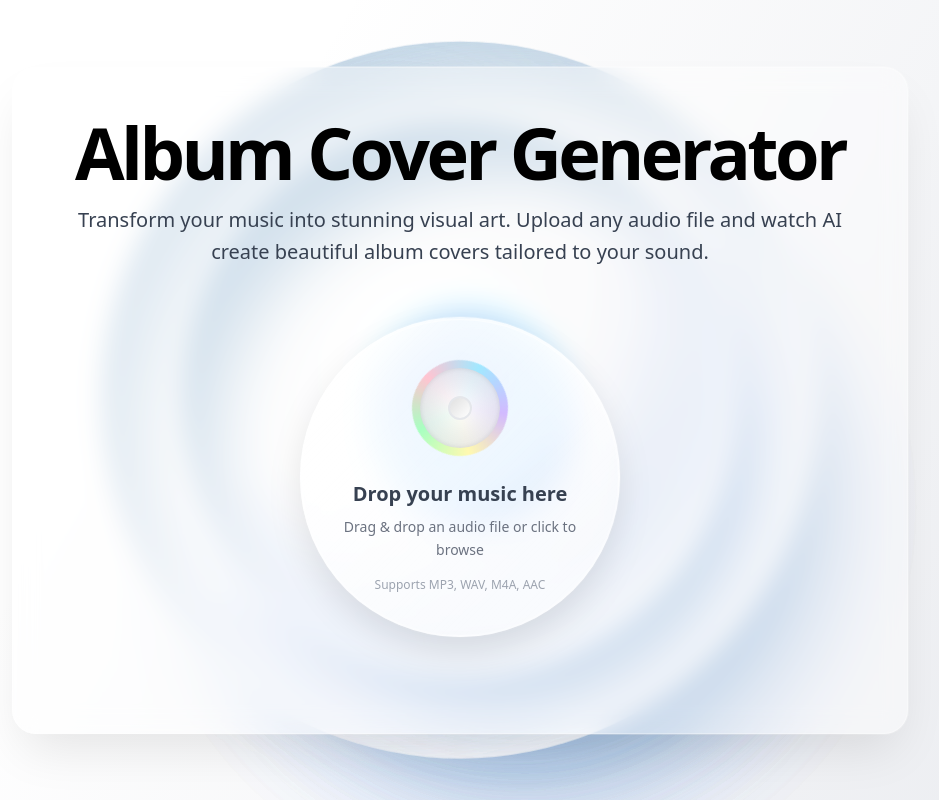
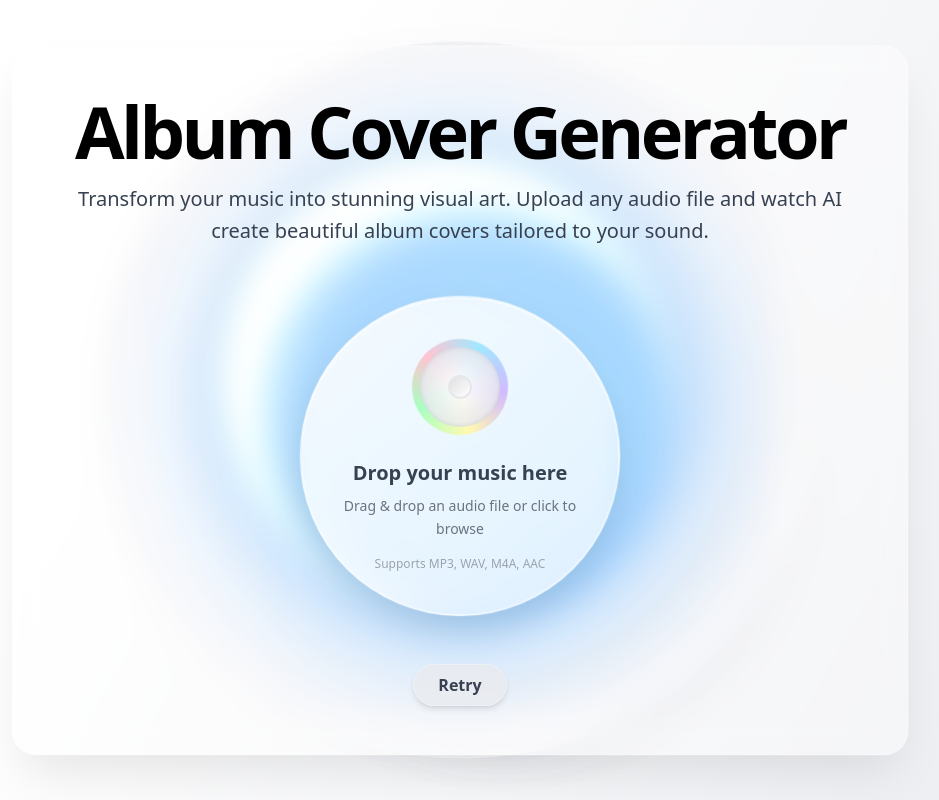
Before and after one commit to SpeedyGonzale5/ai-album-cover, a Next.js app: page / in a window 1280 px wide. Shown: the whole page, without its empty margins (180-1119 px from the left). Built offline with nearby package versions, Linux system fonts and the light colour scheme.

Commit message:
changed background to neuromorphic blue aura with white waves

```diff
--- a/src/app/page.js
+++ b/src/app/page.js
@@ -19,9 +19,21 @@ export default function Home() {
   const [isAnalyzing, setIsAnalyzing] = useState(false)
   const [isGenerating, setIsGenerating] = useState(false)
   const [isModalOpen, setIsModalOpen] = useState(false)
+  const [isCardVisible, setIsCardVisible] = useState(true)
 
   const handleFileUpload = (file) => {
     setAudioFile(file)
+    setAnalysis(null)
+    setCovers([])
+  }
+
+  const handleRetry = () => {
+    setIsCardVisible(false)
+  }
+
+  const handleGenerate = () => {
+    setIsCardVisible(true)
+    setAudioFile(null)
     setAnalysis(null)
     setCovers([])
   }
@@ -43,7 +55,10 @@ export default function Home() {
   }
 
   return (
-    <div className="min-h-screen relative overflow-hidden flex items-center justify-center p-4">
+    <div
+      className="min-h-screen relative overflow-hidden flex items-center justify-center p-4"
+      onClick={() => !isCardVisible && handleGenerate()}
+    >
       {/* Neomorphic Aura Background */}
       <div className="absolute inset-0 z-0">
         <NeomorphicAura />
@@ -54,7 +69,11 @@ export default function Home() {
         <Threads color={[0.678, 0.847, 0.902]} />
       </div> */}
 
-      <div className="w-full max-w-4xl relative z-10">
+      <div
+        className={`w-full max-w-4xl relative z-10 transition-all duration-700 ease-in-out ${
+          isCardVisible ? 'opacity-100 scale-100' : 'opacity-0 scale-95 pointer-events-none'
+        }`}
+      >
         <div className="glass-card rounded-3xl p-8 md:p-12">
           {/* Header */}
           <div className="text-center mb-12">
@@ -95,8 +114,28 @@ export default function Home() {
               <p className="text-gray-500 text-sm mt-2">Generating 6 unique designs</p>
             </div>
           )}
+
+          <div className="text-center mt-8">
+            <button
+              onClick={handleRetry}
+              className="bg-gray-200/70 hover:bg-gray-300/70 text-gray-700 font-semibold py-2 px-6 rounded-full transition-all duration-300 backdrop-blur-sm border border-white/30 shadow-md"
+            >
+              Retry
+            </button>
+          </div>
         </div>
       </div>
+
+      <div
+        className={`absolute z-20 text-center transition-all duration-700 ease-in-out ${
+          !isCardVisible ? 'opacity-100 scale-100' : 'opacity-0 scale-105 pointer-events-none'
+        }`}
+      >
+        <h2 className="text-3xl font-bold text-gray-800/80 drop-shadow-lg cursor-pointer">
+          Press to Generate
+        </h2>
+      </div>
+
       <Modal isOpen={isModalOpen} onClose={closeModal}>
         {analysis && (
           <div className="mb-12">
--- a/src/components/NeomorphicAura.css
+++ b/src/components/NeomorphicAura.css
@@ -21,30 +21,32 @@
   display: flex;
   align-items: center;
   justify-content: center;
-  width: 200px;
-  height: 200px;
+  width: 400px;
+  height: 400px;
   border-radius: 50%;
   position: relative;
   z-index: 10;
 
   background: radial-gradient(
     circle at 20% 20%,
-    rgba(100, 149, 237, 0.9) 25%,
-    rgba(173, 216, 230, 0.7)
+    rgba(100, 149, 237, 0.8) 25%,
+    rgba(70, 130, 180, 0.6)
   ),
   linear-gradient(
     120deg,
-    rgba(135, 206, 250, 0.8),
-    rgba(70, 130, 180, 0.6)
+    rgba(70, 130, 180, 0.6),
+    rgba(100, 149, 237, 0.4)
   );
 
   box-shadow:
-    inset 15px 20px 50px -10px rgba(255, 255, 255, 1),
-    inset -25px -35px 15px -32px rgba(70, 130, 180, 0.6),
-    inset -25px -35px 50px -20px rgba(100, 149, 237, 0.5),
-    -15px -20px 25px -2px rgba(255, 255, 255, 1),
-    15px 25px 15px -18px rgba(70, 130, 180, 0.6),
-    15px 30px 30px -12px rgba(100, 149, 237, 0.4);
+    inset 15px 20px 50px -10px rgba(255, 255, 255, 0.9),
+    inset -25px -35px 15px -32px rgba(70, 130, 180, 0.3),
+    inset -25px -35px 50px -20px rgba(100, 149, 237, 0.2),
+    -15px -20px 30px -2px rgba(255, 255, 255, 0.8),
+    15px 25px 15px -18px rgba(70, 130, 180, 0.3),
+    15px 30px 40px -12px rgba(100, 149, 237, 0.2),
+    0 0 80px rgba(100, 149, 237, 0.4),
+    0 0 120px rgba(70, 130, 180, 0.3);
 
   animation: CenterPulse 4s ease-in-out infinite;
 }
@@ -75,7 +77,7 @@
   bottom: 5%;
 
   border-radius: 50%;
-  filter: blur(15px);
+  filter: blur(20px);
 
   background: radial-gradient(
     circle at 75% 75%,
@@ -85,17 +87,17 @@
 
   opacity: 0;
 
-  animation: NeoInnerShadowAnimation 3s ease infinite;
+  animation: NeoInnerShadowAnimation 2s ease infinite;
 }
 
 .neo-triangle {
   position: relative;
   z-index: 3;
-  color: rgba(70, 130, 180, 0.9);
+  color: rgba(255, 255, 255, 0.9);
   display: flex;
   align-items: center;
   justify-content: center;
-  filter: drop-shadow(0 0 10px rgba(135, 206, 250, 0.7));
+  filter: drop-shadow(0 0 10px rgba(255, 255, 255, 0.8));
 }
 
 .neo-waves {
@@ -153,14 +155,14 @@
   border-radius: 50%;
 
   box-shadow:
-    inset -18px -25px 25px -10px rgba(255, 255, 255, 1),
-    inset 18px 25px 25px -10px rgba(70, 130, 180, 0.6),
-    inset 15px 20px 25px -10px rgba(255, 255, 255, 1),
-    inset -25px -35px 15px -32px rgba(70, 130, 180, 0.6),
-    inset -25px -35px 50px -20px rgba(100, 149, 237, 0.5),
-    -15px -20px 25px -2px rgba(255, 255, 255, 1),
-    18px 25px 18px -18px rgba(70, 130, 180, 0.6),
-    18px 30px 30px -12px rgba(100, 149, 237, 0.4);
+    inset -14px -20px 20px -10px rgba(255, 255, 255, 1),
+    inset 14px 20px 20px -10px rgba(133, 143, 167, 0.15),
+    inset 10px 15px 20px -10px rgba(255, 255, 255, 1),
+    inset -20px -30px 12px -32px rgba(133, 143, 167, 0.15),
+    inset -20px -30px 40px -20px rgba(133, 143, 167, 0.08),
+    -10px -15px 17px -2px rgba(255, 255, 255, 1),
+    12px 18px 12px -18px rgba(133, 143, 167, 0.15),
+    12px 20px 20px -12px rgba(133, 143, 167, 0.05);
 
   animation: WaveBeforeAnimation 12s 0.2s linear infinite;
 }
@@ -176,14 +178,14 @@
   border-radius: 50%;
 
   box-shadow:
-    inset -18px -25px 25px -10px rgba(255, 255, 255, 1),
-    inset 18px 25px 25px -10px rgba(70, 130, 180, 0.6),
-    inset 15px 20px 25px -10px rgba(255, 255, 255, 1),
-    inset -25px -35px 15px -32px rgba(70, 130, 180, 0.6),
-    inset -25px -35px 50px -20px rgba(100, 149, 237, 0.5),
-    -15px -20px 25px -2px rgba(255, 255, 255, 1),
-    18px 25px 18px -18px rgba(70, 130, 180, 0.6),
-    18px 30px 30px -12px rgba(100, 149, 237, 0.4);
+    inset -14px -20px 20px -10px rgba(255, 255, 255, 1),
+    inset 14px 20px 20px -10px rgba(133, 143, 167, 0.15),
+    inset 10px 15px 20px -10px rgba(255, 255, 255, 1),
+    inset -20px -30px 12px -32px rgba(133, 143, 167, 0.15),
+    inset -20px -30px 40px -20px rgba(133, 143, 167, 0.08),
+    -10px -15px 17px -2px rgba(255, 255, 255, 1),
+    12px 18px 12px -18px rgba(133, 143, 167, 0.15),
+    12px 20px 20px -12px rgba(133, 143, 167, 0.05);
 
   animation: WaveBeforeAnimation -10s 6s linear infinite;
 }
@@ -191,11 +193,29 @@
 @keyframes CenterPulse {
   0%, 100% {
     transform: scale(1);
-    filter: brightness(1);
+    filter: brightness(1) saturate(1);
+    box-shadow:
+      inset 15px 20px 50px -10px rgba(255, 255, 255, 0.9),
+      inset -25px -35px 15px -32px rgba(70, 130, 180, 0.3),
+      inset -25px -35px 50px -20px rgba(100, 149, 237, 0.2),
+      -15px -20px 30px -2px rgba(255, 255, 255, 0.8),
+      15px 25px 15px -18px rgba(70, 130, 180, 0.3),
+      15px 30px 40px -12px rgba(100, 149, 237, 0.2),
+      0 0 80px rgba(100, 149, 237, 0.4),
+      0 0 120px rgba(70, 130, 180, 0.3);
   }
   50% {
-    transform: scale(1.1);
-    filter: brightness(1.2);
+    transform: scale(1.05);
+    filter: brightness(1.3) saturate(1.2);
+    box-shadow:
+      inset 15px 20px 50px -10px rgba(255, 255, 255, 1),
+      inset -25px -35px 15px -32px rgba(70, 130, 180, 0.4),
+      inset -25px -35px 50px -20px rgba(100, 149, 237, 0.3),
+      -15px -20px 30px -2px rgba(255, 255, 255, 1),
+      15px 25px 15px -18px rgba(70, 130, 180, 0.4),
+      15px 30px 40px -12px rgba(100, 149, 237, 0.3),
+      0 0 120px rgba(100, 149, 237, 0.6),
+      0 0 160px rgba(70, 130, 180, 0.5);
   }
 }
 
```
